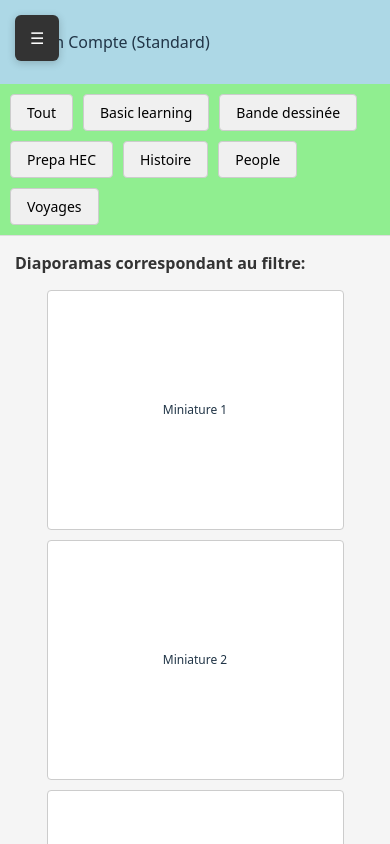
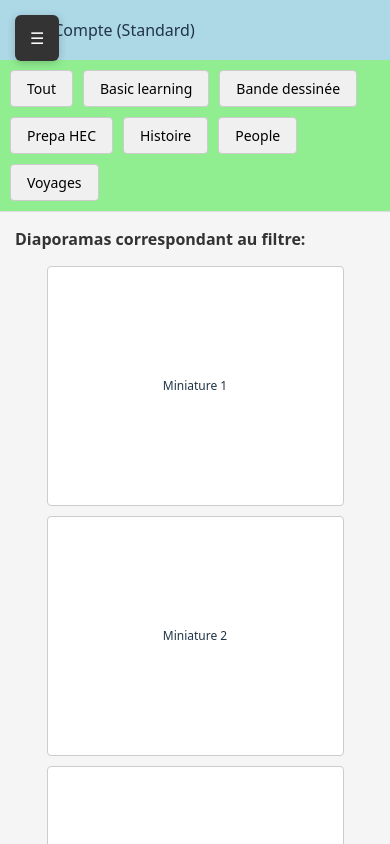
Before and after one commit to aleqxsPaname/Bellang-Front-2025-08, a React (Vite) app: page / in a window 390 px wide. Shown: the top 844 px of the page. Built offline with nearby package versions, Linux system fonts and the light colour scheme.

Commit message:
fix espace blanc en dessous de header

```diff
--- a/src/App.css
+++ b/src/App.css
@@ -2,7 +2,7 @@
 
 /* Variables CSS */
 :root {
-  --header-height: 90px; /* Hauteur approximative du header avec padding */
+  --header-height: 60px; /* Hauteur optimisée du header */
 }
 
 /* Reset général pour éviter les problèmes d'overflow */
@@ -16,6 +16,30 @@ html {
   overflow-x: hidden;
 }
 
+/* Éliminer les marges/padding par défaut qui peuvent créer des espaces */
+header,
+.content-area,
+.player,
+.filter-bar,
+.gallery-section {
+  margin: 0;
+  padding-top: 0;
+  padding-bottom: 0;
+}
+
+/* Préserver le padding interne des composants */
+header {
+  padding: 15px 20px !important;
+}
+
+.player {
+  padding: 15px !important;
+}
+
+.filter-bar {
+  padding: 10px !important;
+}
+
 /* Layout principal */
 .app-container {
   display: grid;
@@ -23,7 +47,8 @@ html {
     "header header"
     "sidebar content";
   grid-template-columns: 250px 1fr; /* Sidebar fixe à 250px, contenu prend le reste */
-  grid-template-rows: auto auto; /* Changé de 'auto 1fr' à 'auto auto' pour permettre le scroll global */
+  grid-template-rows: 60px auto; /* Header fixe à 60px, contenu auto pour éviter l'expansion */
+  grid-gap: 0; /* Éliminer tout espace entre les zones du grid */
   min-height: 100vh; /* Changé de 'height' à 'min-height' pour permettre au contenu de grandir */
   width: 100%;
   max-width: 100vw;
@@ -39,6 +64,7 @@ html {
     "header"
     "content";
   grid-template-columns: 1fr;
+  grid-template-rows: 60px auto; /* Même structure que quand la sidebar est visible */
 }
 
 .app-container.sidebar-hidden header,
@@ -54,6 +80,9 @@ html {
   flex-direction: column;
   min-width: 0;
   overflow-x: hidden;
+  margin: 0; /* Éliminer toute marge */
+  padding: 0; /* Éliminer tout padding */
+  gap: 0; /* Éliminer tout espace entre les enfants flex */
   /* Retiré overflow-y pour permettre le scroll global */
 }
 
@@ -61,12 +90,29 @@ html {
 header {
   grid-area: header;
   background-color: lightblue;
-  padding: 30px;
+  padding: 15px 20px;
   position: relative;
   z-index: 1001;
   width: 100%;
   max-width: 100%;
   box-sizing: border-box;
+  display: flex;
+  align-items: center;
+  height: 60px; /* Hauteur fixe uniforme sur tous les écrans (mobile + 30%) */
+  margin: 0; /* Éliminer toute marge */
+}
+
+/* Responsive header - même hauteur, padding adapté */
+@media (min-width: 1200px) {
+  header {
+    padding: 15px 30px !important; /* Plus de padding horizontal sur grands écrans */
+  }
+}
+
+@media (max-width: 768px) {
+  header {
+    padding: 15px 15px !important; /* Padding horizontal réduit sur mobile/tablette */
+  }
 }
 
 .sidebar {
@@ -75,7 +121,7 @@ header {
   padding: 10px;
   display: flex;
   flex-direction: column;
-  min-height: 100vh; /* Changé de height: 100% pour s'adapter au contenu */
+  height: auto; /* Changé pour s'adapter au contenu sans forcer la hauteur */
   overflow-y: visible; /* Changé de auto à visible pour le scroll global */
   transition: all 0.3s ease;
 }
@@ -183,6 +229,7 @@ header {
   width: 100%;
   max-width: 100%;
   box-sizing: border-box;
+  margin: 0; /* Éliminer toute marge */
 }
 
 .filtre-item {
@@ -240,6 +287,7 @@ header {
   box-sizing: border-box;
   overflow-x: hidden;
   transition: all 0.3s ease;
+  margin: 0; /* Éliminer toute marge */
 }
 
 .player-hidden {
@@ -274,7 +322,8 @@ header {
       "header"
       "content";
     grid-template-columns: 1fr;
-    grid-template-rows: auto auto; /* Assurer que le comportement reste cohérent */
+    grid-template-rows: 60px auto; /* Header fixe même en mobile */
+    grid-gap: 0; /* Maintenir l'absence d'espace en mobile */
   }
 
   .app-container.sidebar-hidden {
@@ -282,7 +331,8 @@ header {
       "header"
       "content";
     grid-template-columns: 1fr;
-    grid-template-rows: auto auto; /* Assurer que le comportement reste cohérent */
+    grid-template-rows: 60px auto; /* Header fixe même en mobile */
+    grid-gap: 0; /* Maintenir l'absence d'espace en mobile */
   }
 
   .sidebar {
```
